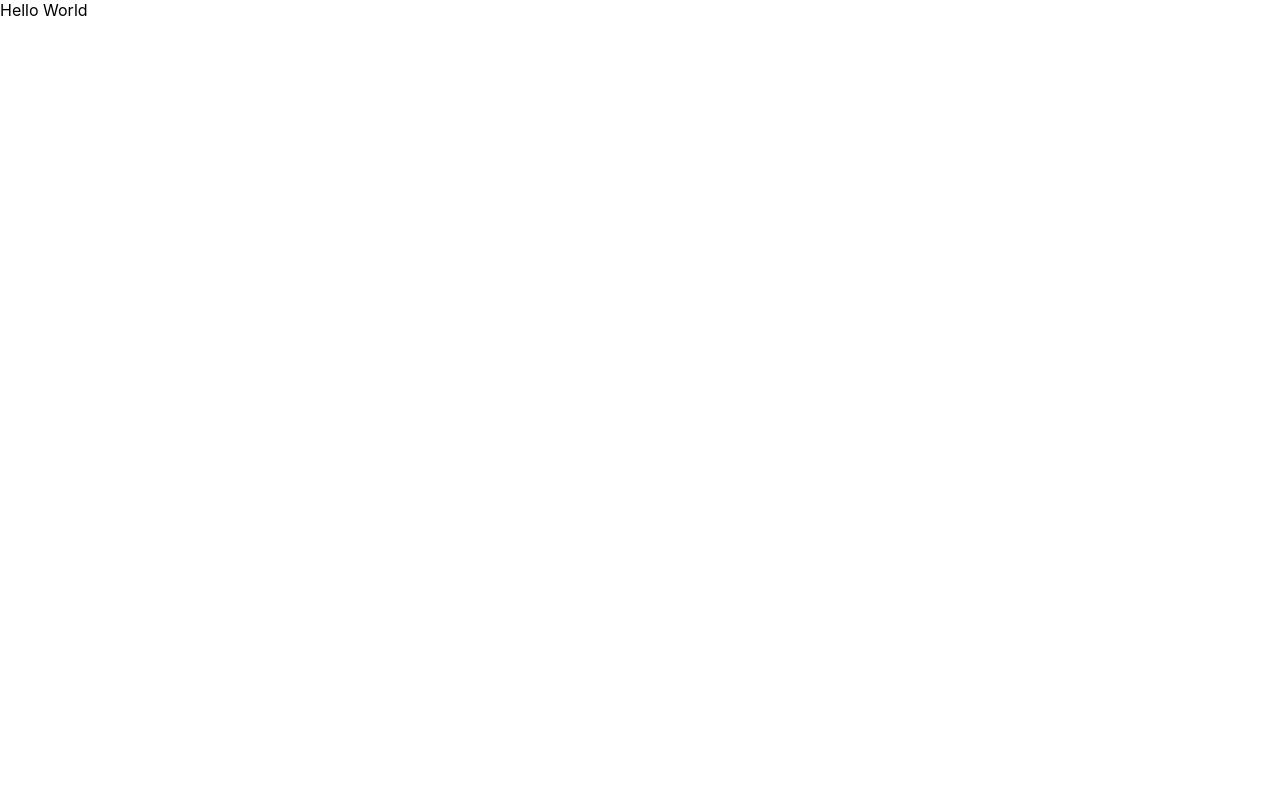
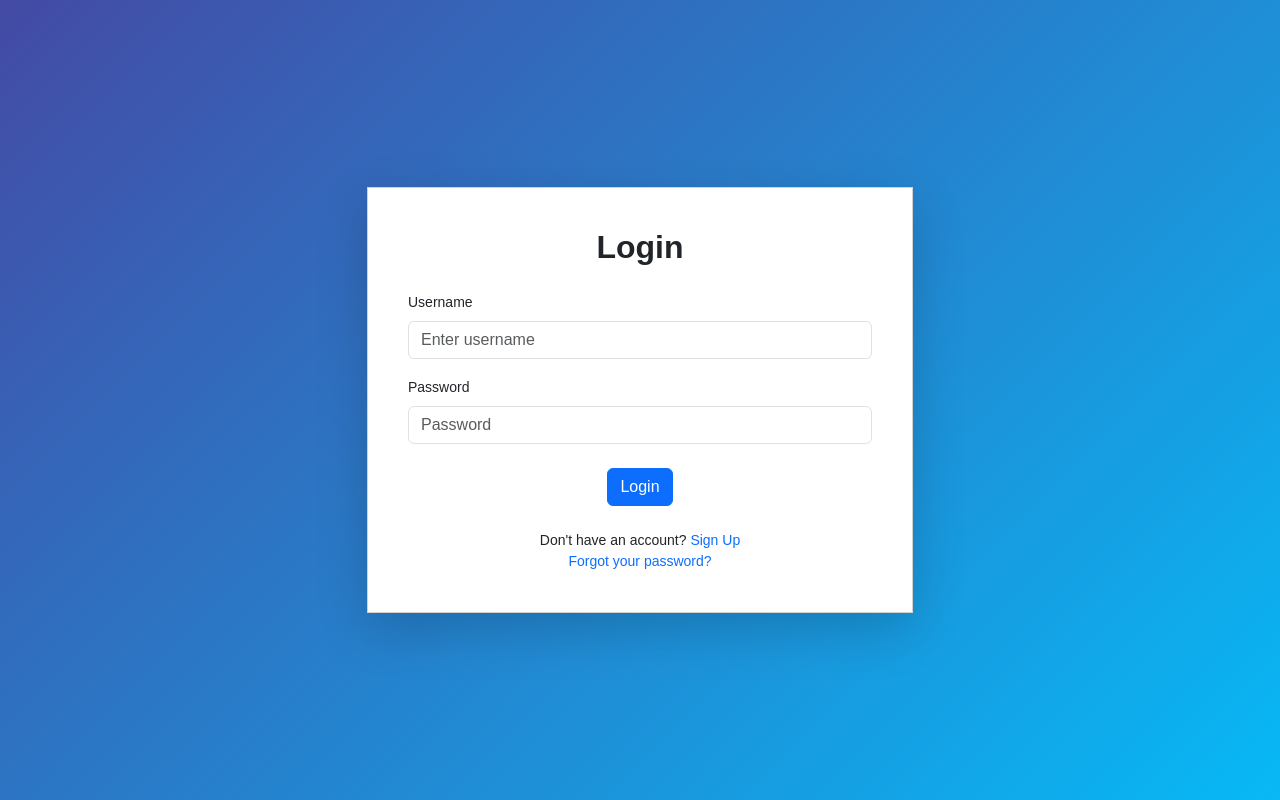
Before and after one commit to pratikshajagdale/Hotel-Order-Manager, a React (Create React App) app in the folder order-management-fe/: page / in a window 1280 px wide. Built offline with nearby package versions, Linux system fonts and the light colour scheme.

Commit message:
fix: minor bug fixes

```diff
--- a/order-management-fe/package.json
+++ b/order-management-fe/package.json
@@ -6,8 +6,11 @@
     "@testing-library/jest-dom": "^5.17.0",
     "@testing-library/react": "^13.4.0",
     "@testing-library/user-event": "^13.5.0",
+    "bootstrap": "^5.3.3",
     "react": "^18.2.0",
+    "react-bootstrap": "^2.10.1",
     "react-dom": "^18.2.0",
+    "react-router-dom": "^6.22.1",
     "react-scripts": "5.0.1",
     "web-vitals": "^2.1.4"
   },
--- a/order-management-fe/src/App.js
+++ /dev/null
@@ -1,7 +0,0 @@
-function App() {
-  return (
-    <div>Hello World</div>
-  );
-}
-
-export default App;
--- a/order-management-fe/src/index.css
+++ b/order-management-fe/src/index.css
@@ -7,6 +7,10 @@
   -moz-osx-font-smoothing: grayscale;
 }
 
+#root {
+  height: 100vh;
+}
+
 code {
   font-family: source-code-pro, Menlo, Monaco, Consolas, 'Courier New',
     monospace;
--- a/order-management-fe/src/index.js
+++ b/order-management-fe/src/index.js
@@ -1,8 +1,9 @@
 import React from 'react';
 import ReactDOM from 'react-dom/client';
-import './index.css';
 import App from './App';
 import reportWebVitals from './reportWebVitals';
+import 'bootstrap/dist/css/bootstrap.css';
+import './index.css';
 
 const root = ReactDOM.createRoot(document.getElementById('root'));
 root.render(
```
